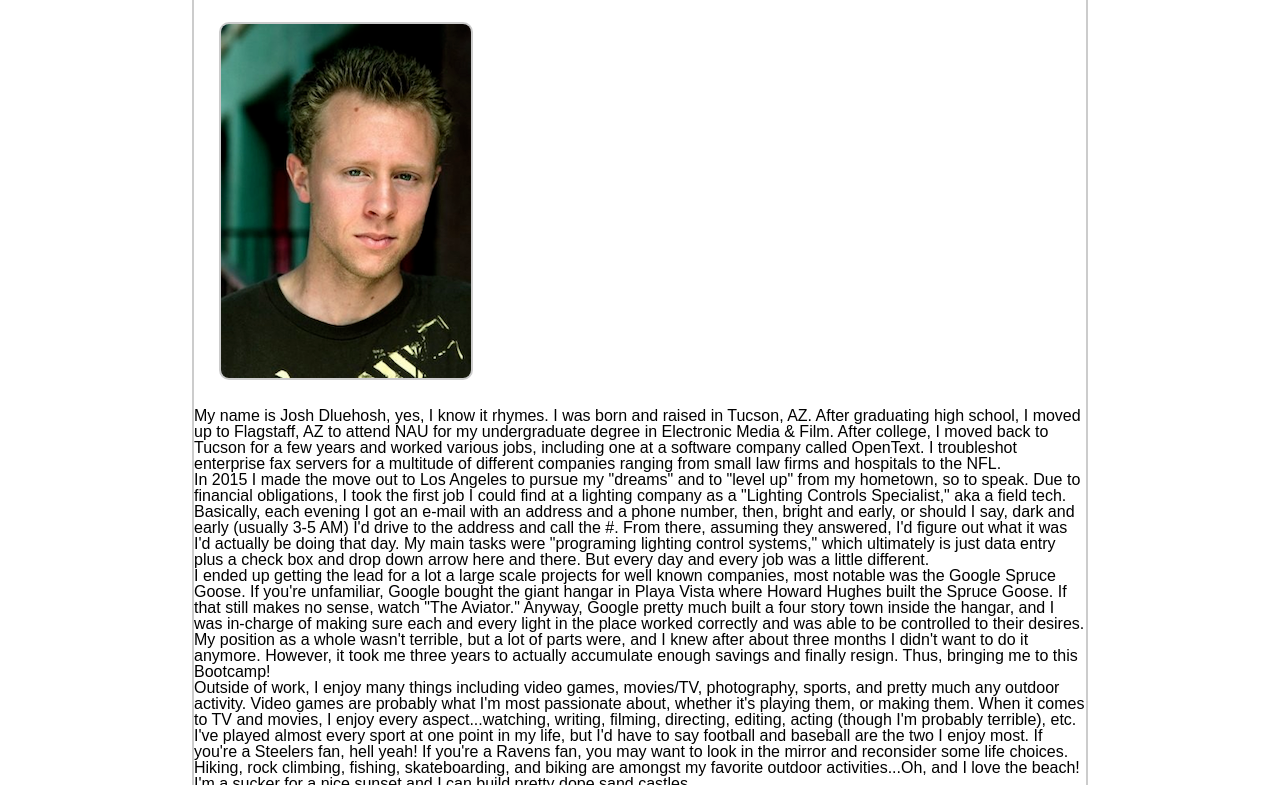
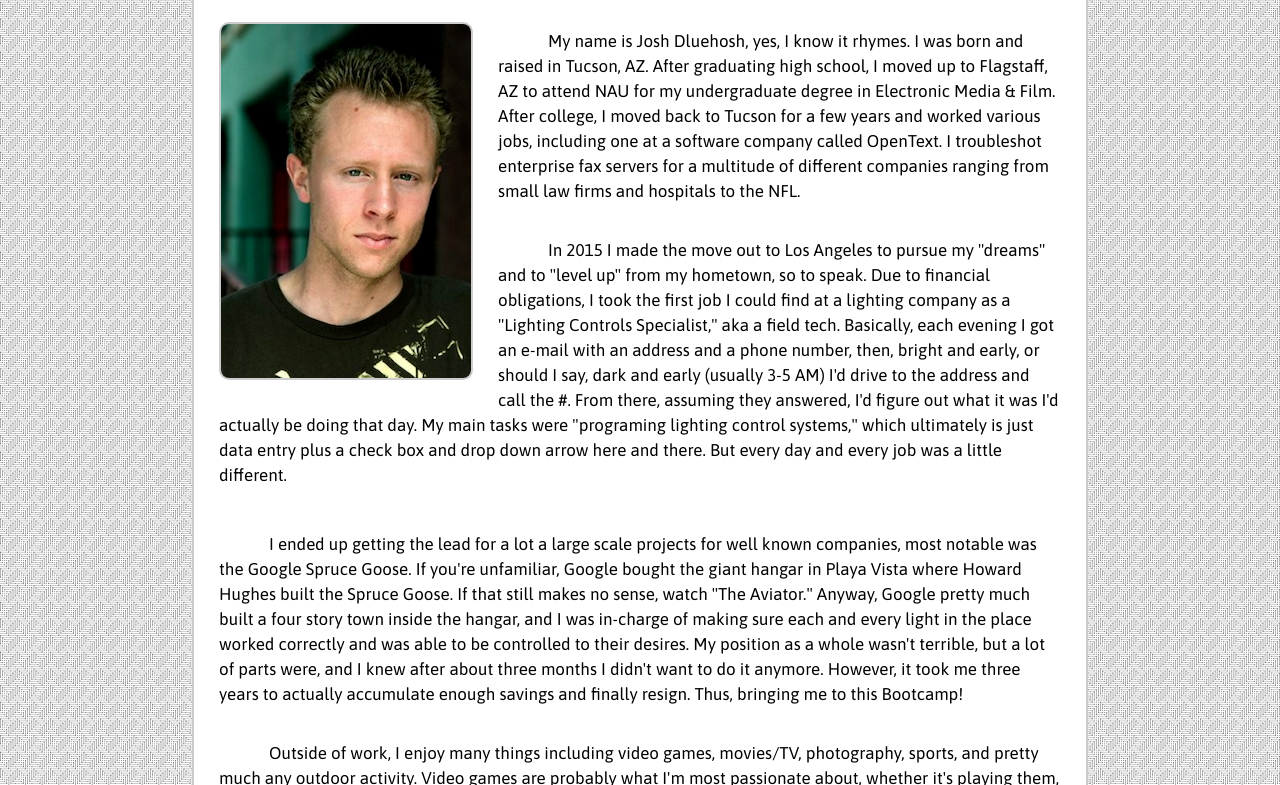
Before and after one commit to JDVapor/Basic-Portfolio, a plain HTML site: page index.html in a window 1280 px wide. Shown: the part 240-1025 px from the top of the page. Drawn offline with Linux system fonts and the light colour scheme.

Commit message:
update04

```diff
--- a/assets/css/style.css
+++ b/assets/css/style.css
@@ -44,6 +44,7 @@ table {
 /*RESET ^*/
 
 body {
+	background-image: url("../images/crossline-lines.png");
 	font-family: 'Arial', 'Helvetica Neue', Helvetica, sans-serif;
 }
 
@@ -125,19 +126,38 @@ img {
 	border: 2px solid #cccccc;
 	border-radius: 10px;
 	margin: 25px;
+	float:left;
 }
 
 section {
-
-	/* background-image: "assets/images/crossline-lines.png" */
 }
 
 article {
+	background-color: #ffffff;
+	/* z-index: 2; */
 	margin-top: 3%;
 	margin-right: 15%;
 	margin-bottom: 10%;
 	margin-left: 15%;
+	border: 2px solid #cccccc;
+}
 
-	border: 2px solid #cccccc;
+p {
+	padding: 25px;
+	padding-top: 17px;
+	padding-bottom: 17px;
+	font-family: 'Asap', 'Arial', 'Helvetica Neue', Helvetica, sans-serif;
+	font-size: 17px;
+	font-weight: normal;
+	line-height: 25px;
+	letter-spacing: normal;
+	text-indent: 50px;
+}
 
+#p1 {
+	padding-top: 32px;
 }
+
+#p3 {
+	padding-top: 27px;
+}
--- a/index.html
+++ b/index.html
@@ -2,7 +2,8 @@
 <html>
 <head>
 <title>My bio</title>
-<link rel="stylesheet" type="text/css" href="./assets/css/style.css"
+<link rel="stylesheet" type="text/css" href="./assets/css/style.css">
+<link href="https://fonts.googleapis.com/css?family=Asap|Oswald" rel="stylesheet">
 </head>
 
 <body>
@@ -15,31 +16,22 @@
         </nav>
   </header>
 
-  <section>
     <article>
       <h2>About Me</h2>
         <img src="assets/images/meh.png">
-        <p>
+        <p id="p1">
           My name is Josh Dluehosh, yes, I know it rhymes. I was born and raised in Tucson, AZ. After graduating high school, I moved up to Flagstaff, AZ to attend NAU for my undergraduate degree in Electronic Media & Film. After college, I moved back to Tucson for a few years and worked various jobs, including one at a software company called OpenText. I troubleshot enterprise fax servers for a multitude of different companies ranging from small law firms and hospitals to the NFL.
       </p>
-      <p>
-        In 2015 I made the move out to Los Angeles to pursue my "dreams" and to "level up" from my hometown, so to speak. Due to financial obligations, I took the first job I could find at a lighting company as a "Lighting Controls Specialist," aka a field tech.
+      <p id="p2">
+        In 2015 I made the move out to Los Angeles to pursue my "dreams" and to "level up" from my hometown, so to speak. Due to financial obligations, I took the first job I could find at a lighting company as a "Lighting Controls Specialist," aka a field tech. Basically, each evening I got an e-mail with an address and a phone number, then, bright and early, or should I say, dark and early (usually 3-5 AM) I'd drive to the address and call the #. From there, assuming they answered, I'd figure out what it was I'd actually be doing that day. My main tasks were "programing lighting control systems," which ultimately is just data entry plus a check box and drop down arrow here and there. But every day and every job was a little different.
       </p>
-      <p>
-        Basically, each evening I got an e-mail with an address and a phone number, then, bright and early, or should I say, dark and early (usually 3-5 AM) I'd drive to the address and call the #. From there, assuming they answered, I'd figure out what it was I'd actually be doing that day. My main tasks were "programing lighting control systems," which ultimately is just data entry plus a check box and drop down arrow here and there. But every day and every job was a little different.
-      </p>
-      <p>
+      <p id="p3">
         I ended up getting the lead for a lot a large scale projects for well known companies, most notable was the Google Spruce Goose. If you're unfamiliar, Google bought the giant hangar in Playa Vista where Howard Hughes built the Spruce Goose. If that still makes no sense, watch "The Aviator." Anyway, Google pretty much built a four story town inside the hangar, and I was in-charge of making sure each and every light in the place worked correctly and was able to be controlled to their desires. My position as a whole wasn't terrible, but a lot of parts were, and I knew after about three months I didn't want to do it anymore. However, it took me three years to actually accumulate enough savings and finally resign. Thus, bringing me to this Bootcamp!
       </p>
       <p>
         Outside of work, I enjoy many things including video games, movies/TV, photography, sports, and pretty much any outdoor activity. Video games are probably what I'm most passionate about, whether it's playing them, or making them. When it comes to TV and movies, I enjoy every aspect...watching, writing, filming, directing, editing, acting (though I'm probably terrible), etc. I've played almost every sport at one point in my life, but I'd have to say football and baseball are the two I enjoy most. If you're a Steelers fan, hell yeah! If you're a Ravens fan, you may want to look in the mirror and reconsider some life choices. Hiking, rock climbing, fishing, skateboarding, and biking are amongst my favorite outdoor activities...Oh, and I love the beach! I'm a sucker for a nice sunset and I can build pretty dope sand castles.
       </p>
     </article>
-  </section>
-
-  <aside class="right">
-
-  </aside>
 
   <footer class"foot">
   </footer>
```
Also changed, not shown: contact.html (+7 -7 lines), portfolio.html (+8 -7 lines).
